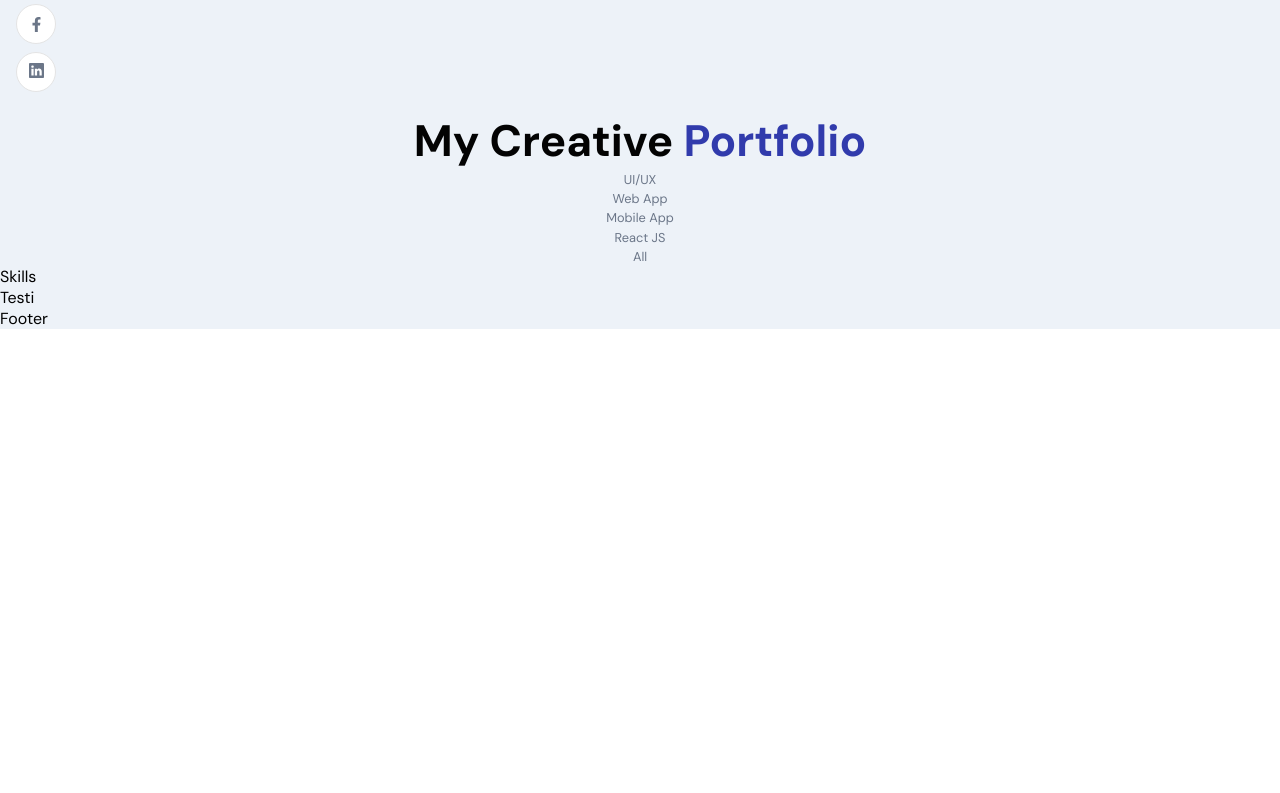
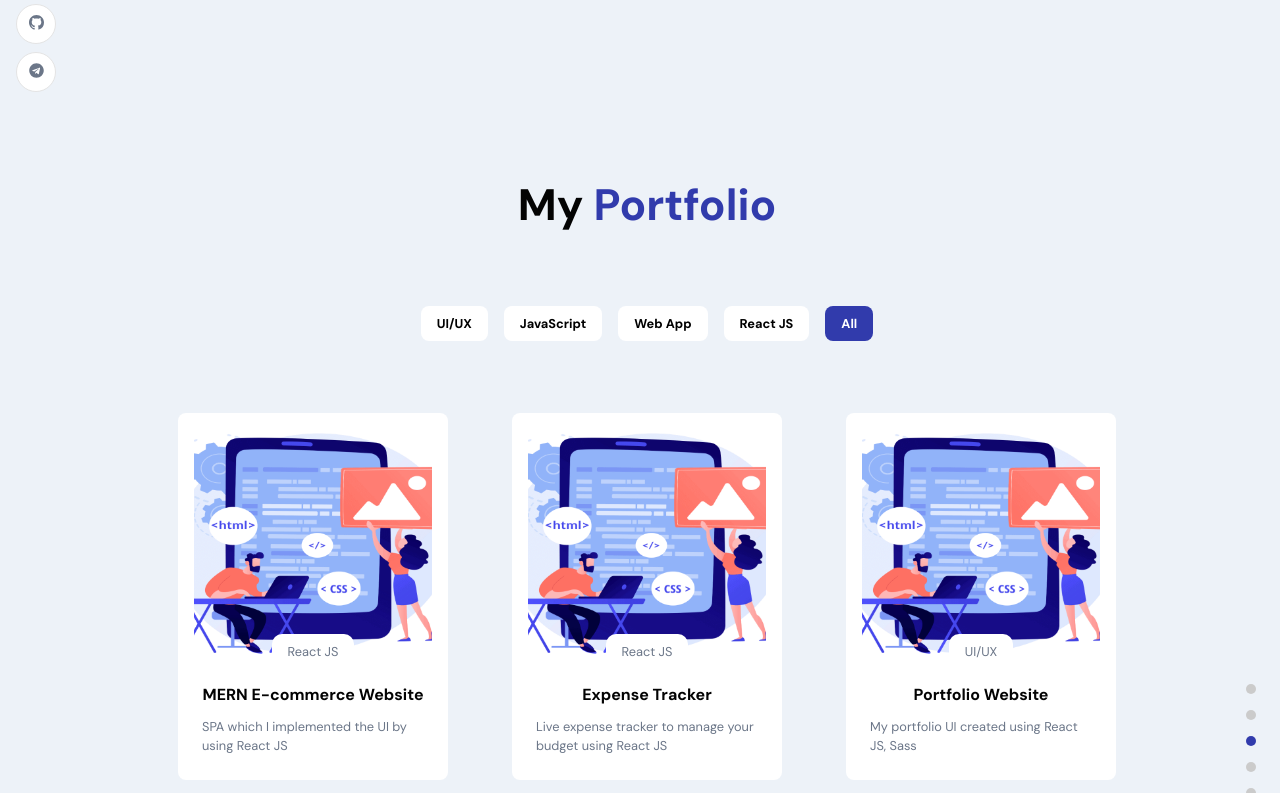
Before and after one commit to Atefeh-Masoumi/Atefeh-portfolio-website, a React (Create React App) app: page / in a window 1280 px wide. Shown: the part 1488-2281 px from the top of the page. Before the commit the page ends 1817 px from the top, so only its background shows below. Built offline with nearby package versions, Linux system fonts and the light colour scheme.

Commit message:
work section completed

```diff
--- a/public/index.html
+++ b/public/index.html
@@ -24,7 +24,7 @@
       work correctly both with client-side routing and a non-root public URL.
       Learn how to configure a non-root public URL by running `npm run build`.
     -->
-    <title>React App</title>
+    <title>Atefeh Masoumi</title>
   </head>
   <body>
     <noscript>You need to enable JavaScript to run this app.</noscript>
--- a/src/components/SocialMedia.jsx
+++ b/src/components/SocialMedia.jsx
@@ -1,19 +1,20 @@
 import React from 'react';
 import { BsGithub, BsLinkedin } from 'react-icons/bs';
-import { FaFacebookF } from 'react-icons/fa';
+import {FaTelegram} from 'react-icons/fa';
 
 const SocialMedia = () => (
   <div className="app__social">
+
     <div>
-      <BsGithub />
+      <a href='https://www.linkedin.com/in/atefeh-masoumi-b80a821ab/' target='_blank' rel='noreferrer'><BsLinkedin /></a>
     </div>
     <div>
-      <FaFacebookF />
+      <a href='https://github.com/Atefeh-Masoumi' target="_blank" rel="noreferrer"><BsGithub /></a>
     </div>
     <div>
+     <a href='https://telegram.me/Atefeh652'><FaTelegram /></a>
+    </div>
 
-      <a href='https://www.linkedin.com/in/atefeh-masoumi-b80a821ab/'><BsLinkedin /></a>
-    </div>
   </div>
 );
 
--- a/src/container/Work/Work.jsx
+++ b/src/container/Work/Work.jsx
@@ -1,22 +1,43 @@
 import { AiFillEye, AiFillGithub } from 'react-icons/ai';
 import { motion } from 'framer-motion';
-
+import * as data from "./data";
 import { AppWrap, MotionWrap } from '../../wrapper';
 
 import './Work.scss';
-import { useState } from 'react';
+import { useEffect, useState } from 'react';
 
 
 const Work = () => {
-    const [activeFilter, setactiveFilter] = useState('All')
-    const handleWorkFilter=()=>{
+  const [works, setWorks] = useState([]);
+  const [filterWork, setFilterWork] = useState([]);
+  const [activeFilter, setActiveFilter] = useState('All');
+  const [animateCard, setAnimateCard] = useState({y:0, opacity:1});
+
+  useEffect(()=>{
+  setWorks(data.works);
+  setFilterWork(data.works);
+},[]);
+
+    const handleWorkFilter=(item)=>{
+      setActiveFilter(item);
+    setAnimateCard([{ y: 100, opacity: 0 }]);
+
+    setTimeout(() => {
+      setAnimateCard([{ y: 0, opacity: 1 }]);
+
+      if (item === 'All') {
+        setFilterWork(works);
+      } else {
+        setFilterWork(works.filter((work) => work.tags.includes(item)));
+      }
+    }, 500);
 
     }
     return (
         <>
-            <h2 className="head-text">My Creative <span> Portfolio </span> <br /></h2>
+            <h2 className="head-text">My <span> Portfolio </span> <br /></h2>
             <div className="app__work-filter">
-            {['UI/UX', 'Web App', 'Mobile App', 'React JS', 'All'].map((item, index) => (
+            {['UI/UX','JavaScript', 'Web App', 'React JS', 'All'].map((item, index) => (
             <div
             key={index}
             onClick={() => handleWorkFilter(item)}
@@ -26,8 +47,64 @@ const Work = () => {
           </div>
         ))}
       </div>
-        </>
-     );
+      <motion.div
+        animate={animateCard}
+        transition={{ duration: 0.5, delayChildren: 0.5 }}
+        className="app__work-portfolio"
+      >
+        {filterWork.map((work, index) => (
+          <div className="app__work-item app__flex" key={index}>
+            <div
+              className="app__work-img app__flex"
+            >
+              <img src={work.imgUrl} alt={work.name} />
+
+              <motion.div
+                whileHover={{ opacity: [0, 1] }}
+                transition={{ duration: 0.25, ease: 'easeInOut', staggerChildren: 0.5 }}
+                className="app__work-hover app__flex"
+              >
+                <a href={work.projectLink} target="_blank" rel="noreferrer">
+
+                  <motion.div
+                    whileInView={{ scale: [0, 1] }}
+                    whileHover={{ scale: [1, 0.90] }}
+                    transition={{ duration: 0.25 }}
+                    className="app__flex"
+                  >
+                    <AiFillEye />
+                  </motion.div>
+                </a>
+                <a href={work.codeLink} target="_blank" rel="noreferrer">
+                  <motion.div
+                    whileInView={{ scale: [0, 1] }}
+                    whileHover={{ scale: [1, 0.90] }}
+                    transition={{ duration: 0.25 }}
+                    className="app__flex"
+                  >
+                    <AiFillGithub />
+                  </motion.div>
+                </a>
+              </motion.div>
+            </div>
+
+            <div className="app__work-content app__flex">
+              <h4 className="bold-text">{work.title}</h4>
+              <p className="p-text" style={{ marginTop: 10 }}>{work.description}</p>
+
+              <div className="app__work-tag app__flex">
+                <p className="p-text">{work.tags[0]}</p>
+              </div>
+            </div>
+          </div>
+        ))}
+      </motion.div>
+    </>
+  );
 }
 
-export default Work;
+export default AppWrap(
+  MotionWrap(Work, "app__works"),
+  "work",
+  "app__primarybg"
+);
--- a/src/container/Work/Work.scss
+++ b/src/container/Work/Work.scss
@@ -0,0 +1,156 @@
+.app__works {
+    flex: 1;
+    width: 100%;
+    flex-direction: column;
+  }
+
+  .app__work-filter {
+    display: flex;
+    flex-direction: row;
+    justify-content:center;
+    align-items: center;
+    flex-wrap: wrap;
+
+    margin: 4rem 0 2rem;
+
+    .app__work-filter-item {
+      padding: 0.5rem 1rem;
+      border-radius: 0.5rem;
+      background-color: #fff;
+      color: #000;
+      font-weight: 800;
+
+      cursor: pointer;
+      transition: all 0.3s ease;
+      margin: 0.5rem;
+
+      &:hover {
+        background-color: var(--secondary-color);
+        color: #fff;
+      }
+
+      @media screen and (min-width: 2000px) {
+        padding: 1rem 2rem;
+        border-radius: 0.85rem;
+      }
+    }
+
+    .item-active {
+      background-color: var(--secondary-color);
+      color: #fff;
+    }
+  }
+
+  .app__work-portfolio {
+    display: flex;
+    flex-wrap: wrap;
+    justify-content: center;
+    align-items: center;
+
+    .app__work-item {
+      width: 270px;
+      flex-direction: column;
+
+      margin: 2rem;
+      padding: 1rem;
+      border-radius: 0.5rem;
+      background-color: #fff;
+      color: #000;
+
+      cursor: pointer;
+      transition: all 0.3s ease;
+
+      &:hover {
+        box-shadow: 0 0 25px rgba(0, 0, 0, 0.2);
+      }
+
+      @media screen and (min-width: 2000px) {
+        width: 470px;
+        padding: 1.25rem;
+        border-radius: 0.75rem;
+      }
+
+      @media screen and (max-width: 300px) {
+        width: 100%;
+        margin: 1rem;
+      }
+    }
+  }
+
+  .app__work-img {
+    width: 100%;
+    height: 230px;
+
+    position: relative;
+
+    img {
+      width: 100%;
+      height: 100%;
+      border-radius: 0.5rem;
+      object-fit: cover;
+    }
+
+    @media screen and (min-width: 2000px) {
+      height: 350px;
+    }
+  }
+
+  .app__work-hover {
+    position: absolute;
+    top: 0;
+    left: 0;
+    bottom: 0;
+    right: 0;
+    width: 100%;
+    height: 100%;
+    background-color: rgba(0, 0, 0, 0.5);
+
+    border-radius: 0.5rem;
+    opacity: 0;
+    transition: all 0.3s ease;
+
+    div {
+      width: 50px;
+      height: 50px;
+      border-radius: 50%;
+      background-color: rgba(0, 0, 0, 0.5);
+      color: #fff;
+
+      margin: 1rem;
+      font-family: var(--font-base);
+      font-weight: 800;
+      cursor: pointer;
+      transition: all 0.3s ease;
+
+      svg {
+        width: 50%;
+        height: 50%;
+        color: var(--white-color);
+      }
+    }
+  }
+
+  .app__work-content {
+    padding: 0.5rem;
+    width: 100%;
+    position: relative;
+    flex-direction: column;
+
+    h4 {
+      margin-top: 1rem;
+      line-height: 1.5;
+
+      @media screen and (min-width: 2000px) {
+        margin-top: 3rem;
+      }
+    }
+
+    .app__work-tag {
+      position: absolute;
+
+      padding: 0.5rem 1rem;
+      border-radius: 10px;
+      background-color: #fff;
+      top: -25px;
+    }
+  }
--- /dev/null
+++ b/src/container/Work/data.js
@@ -0,0 +1,60 @@
+import { images } from "../../constants"
+export const works =[
+
+    {
+        _type: "works",
+    codeLink: "",
+    description: "SPA which I implemented the UI by using React JS",
+    imgUrl: images.about01,
+    projectLink: "",
+    tags: ["React JS", "All"],
+    title: "MERN E-commerce Website",
+    },
+    {
+        _type: "works",
+    codeLink: "",
+    description: "Live expense tracker to manage your budget using React JS",
+    imgUrl: images.about01,
+    projectLink: "",
+    tags: ["React JS","Web App", "All"],
+    title: "Expense Tracker",
+    },
+    {
+        _type: "works",
+    codeLink: "",
+    description: " My portfolio UI created using React JS, Sass",
+    imgUrl: images.about01,
+    projectLink: "",
+    tags: ["UI/UX", "All"],
+    title: "Portfolio Website ",
+    },
+    {
+        _type: "works",
+    codeLink: "",
+    description: "This Restaurant website is implemented with javascript,bootstrap, ajax,Json ",
+    imgUrl: images.about01,
+    projectLink: "",
+    tags: ["JavaScript", "All"],
+    title: "Chinese Bistro Website ",
+    },
+    {
+        _type: "works",
+    codeLink: "",
+    description: " A good Todo list is always a must implemented using React JS",
+    imgUrl: images.about01,
+    projectLink: "",
+    tags: ["React JS","Web App", "All"],
+    title: "Todo Application",
+    },
+    {
+        _type: "works",
+    codeLink: "",
+    description: "A good qoute is always inspiring",
+    imgUrl: images.about01,
+    projectLink: "",
+    tags: ["JavaScript", "All"],
+    title: "Qoute generator ",
+    },
+
+
+];
--- a/src/wrapper/index.js
+++ b/src/wrapper/index.js
@@ -0,0 +1,7 @@
+import AppWrap from './AppWrap';
+import MotionWrap from './MotionWrap';
+
+export {
+  AppWrap,
+  MotionWrap,
+};
```
